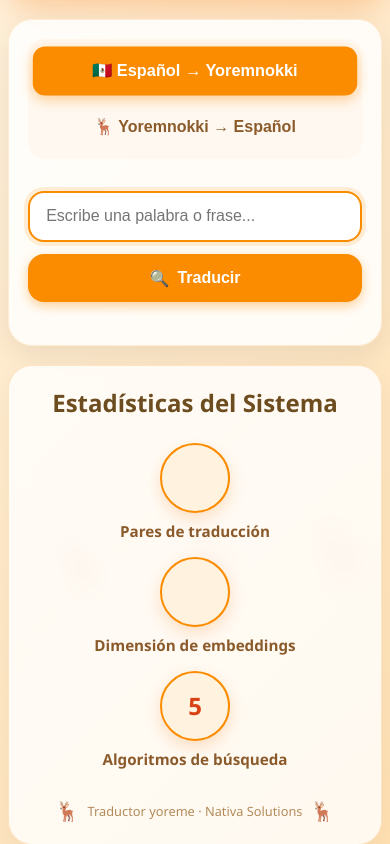
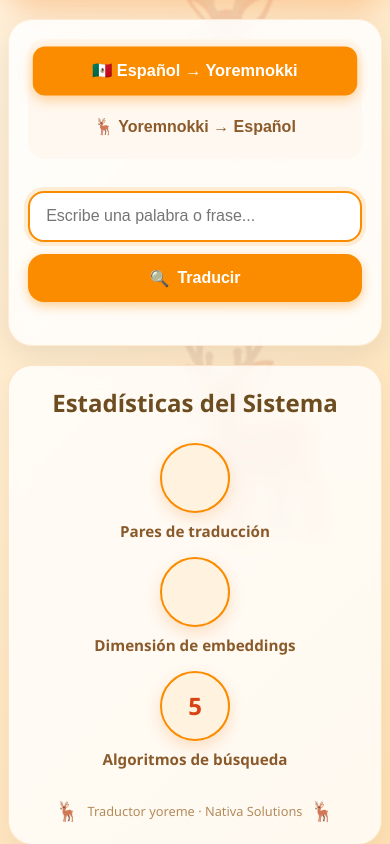
Before and after one commit to Kelvin66775/traductor-yoreme, a Flask app: template templates/index.html in a window 390 px wide. Shown: the part 212-1056 px from the top of the page. Run offline with Flask 3, Linux system fonts and the light colour scheme; the template is opened without the code that fills it, so the values that code supplies are empty; parts of the project's set-up code (start-up, migrations or seed data) failed here and were passed over.

Commit message:
Add files via upload

```diff
--- a/static/styles.css
+++ b/static/styles.css
@@ -597,8 +597,8 @@ body::after {
     /* -- FONDO DE VENADOS MÁS VISIBLE EN MÓVIL -- */
     body::before {
         content: "🦌   🦌   🦌   🦌";
-        font-size: 4rem;          /* un poco más grandes */
-        bottom: 30px;
+        font-size: 12rem;          /* un poco más grandes */
+        bottom: 45px;
         right: 8px;
         opacity: 0.22;              /* más presencia */
         z-index: 1;                 /* aseguramos que esté sobre el gradiente */
@@ -606,8 +606,8 @@ body::after {
 
     body::after {
         content: "🦌   🦌   🦌   🦌";
-        font-size: 4rem;
-        top: 110px;                  /* bajado para que entre en la pantalla */
+        font-size: 12rem;
+        top: 160px;                  /* bajado para que entre en la pantalla */
         right: 8px;
         opacity: 0.22;
         z-index: 1;
```
